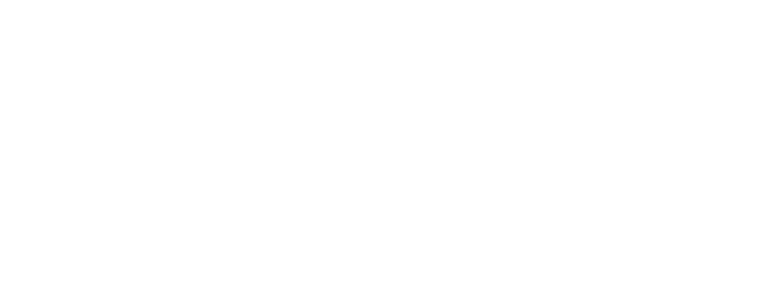
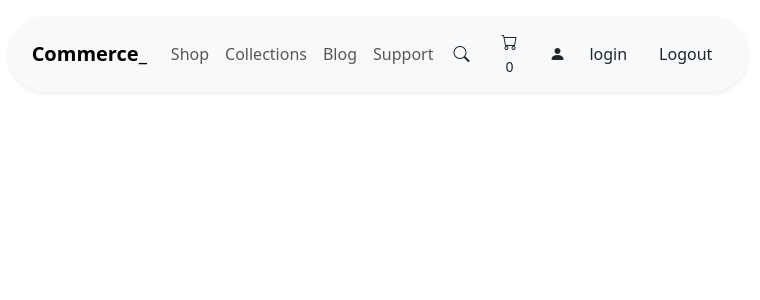
Before and after one commit to CMMakara/vueE-commerce, a Vue app: page /navbar in a window 1280 px wide. Before the commit this address had no page. Shown: the top 300 px of the page, without its empty margins (262-1022 px from the left). Built offline with nearby package versions, Linux system fonts and the light colour scheme.

Commit message:
update indec.js

```diff
--- a/src/components/layout/navbar.vue
+++ b/src/components/layout/navbar.vue
@@ -1,13 +1,35 @@
 <template>
-  <div>
+  <header>
+    <nav
+      class="navbar navbar-expand-lg navbar-light bg-light shadow-sm rounded-pill position-fixed top-0 start-50 translate-middle-x mt-3 px-4 py-2"
+      style="z-index: 1000">
+      <a class="navbar-brand fw-bold" href="#">Commerce_</a>
+      <button class="navbar-toggler" type="button" data-bs-toggle="collapse" data-bs-target="#navbarNav">
+        <span class="navbar-toggler-icon"></span>
+      </button>
 
-  </div>
+      <div class="collapse navbar-collapse justify-content-center" id="navbarNav">
+        <ul class="navbar-nav mx-auto">
+          <li class="nav-item"><a class="nav-link" href="#">Shop</a></li>
+          <li class="nav-item"><a class="nav-link" href="#">Collections</a></li>
+          <li class="nav-item"><a class="nav-link" href="#">Blog</a></li>
+          <li class="nav-item"><a class="nav-link" href="#">Support</a></li>
+        </ul>
+      </div>
+
+      <div class="d-flex align-items-center gap-2">
+        <button class="btn border-0 bg-transparent"><i class="bi bi-search"></i></button>
+        <button class="btn border-0 bg-transparent"><i class="bi bi-cart"></i> <small>0</small></button>
+        <button class="btn border-0 bg-transparent"><i class="bi bi-person-fill"></i></button>
+      </div>
+      <div class="d-flex align-items-center gap-2">
+        <button class="btn border-0 bg-transparent">login</button>
+        <button class="btn border-0 bg-transparent">Logout</button>
+      </div>
+    </nav>
+  </header>
 </template>
 
-<script setup>
+<script setup></script>
 
-</script>
-
-<style lang="scss" scoped>
-
-</style>
+<style lang="scss" scoped></style>
--- a/src/router/index.js
+++ b/src/router/index.js
@@ -1,6 +1,11 @@
+import Navbar from '@/components/layout/navbar.vue'
 import { UseAuthStore } from '@/stores/auth'
 import LoginView from '@/views/auth/LoginView.vue'
+import RegisterView from '@/views/auth/RegisterView.vue'
+import CartView from '@/views/cart/CartView.vue'
 import HomeView from '@/views/HomeView.vue'
+import PaymentsView from '@/views/payments/PaymentsView.vue'
+import ProductView from '@/views/products/ProductView.vue'
 import ProfileView from '@/views/profile/ProfileView.vue'
 import { createRouter, createWebHistory } from 'vue-router'
 
@@ -13,17 +18,43 @@
       component : LoginView
     },
     {
+      path : '/register',
+      name : 'register',
+      component : RegisterView
+    },
+    {
       path : '/',
       name : 'home',
       component : HomeView,
-      meta : {requiresAuth : true}
+      // meta : {requiresAuth : true}
     },
     {
       path : '/profile',
       name : 'profile',
       component : ProfileView,
-      meta : {requiresAuth : true}
+      // meta : {requiresAuth : true}
     },
+    {
+      path : '/navbar',
+      name : 'navbar',
+      component : Navbar,
+    },
+    {
+      path : '/cart',
+      name : 'cart',
+      component : CartView,
+    },
+    {
+      path : '/payment',
+      name : 'payment',
+      component : PaymentsView,
+    },
+    {
+      path : '/product',
+      name : 'product',
+      component : ProductView,
+    },
+
   ],
 })
 
--- /dev/null
+++ b/src/views/auth/RegisterView.vue
@@ -0,0 +1,13 @@
+<template>
+  <div>
+
+  </div>
+</template>
+
+<script setup>
+
+</script>
+
+<style lang="scss" scoped>
+
+</style>
```
